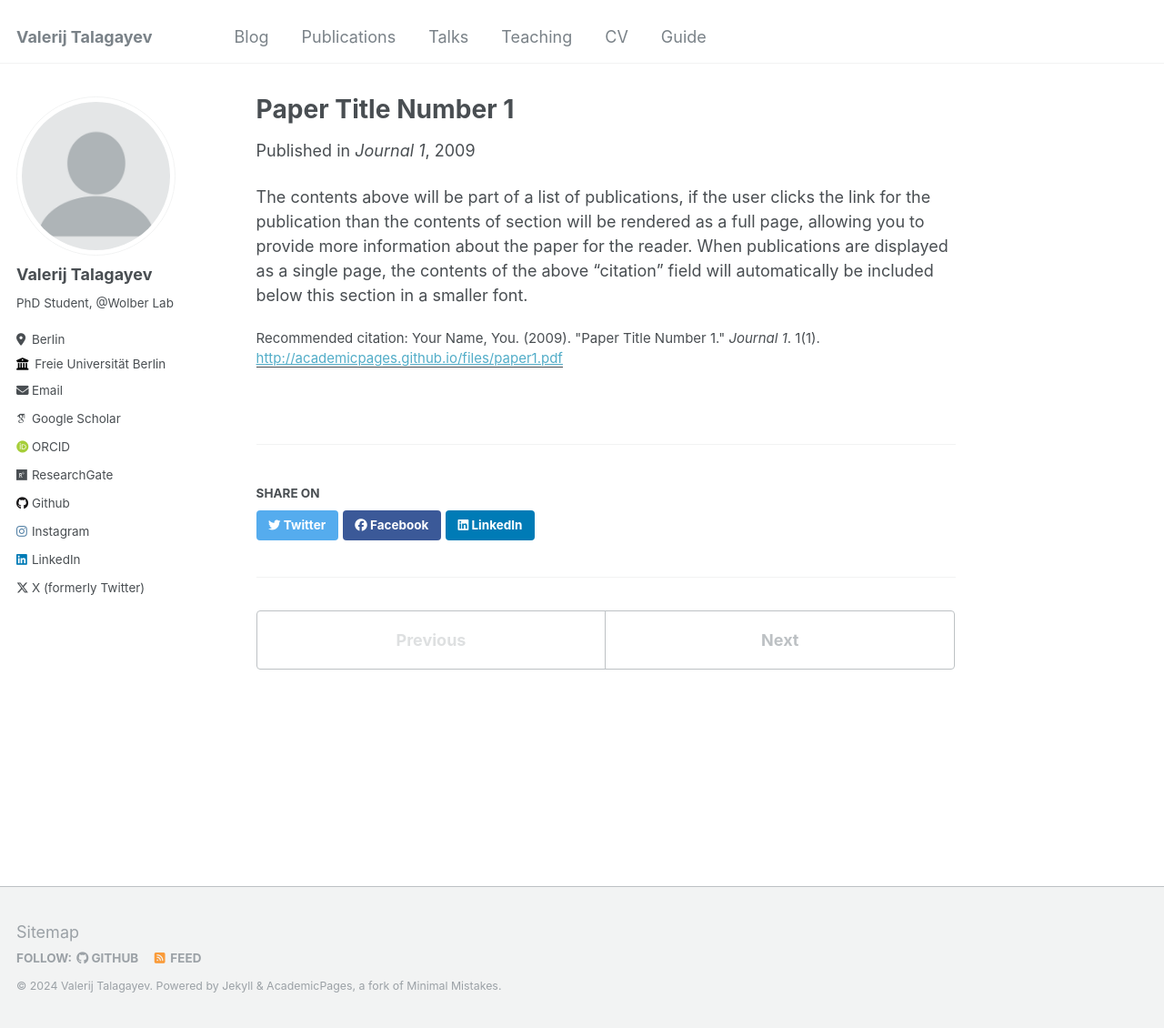
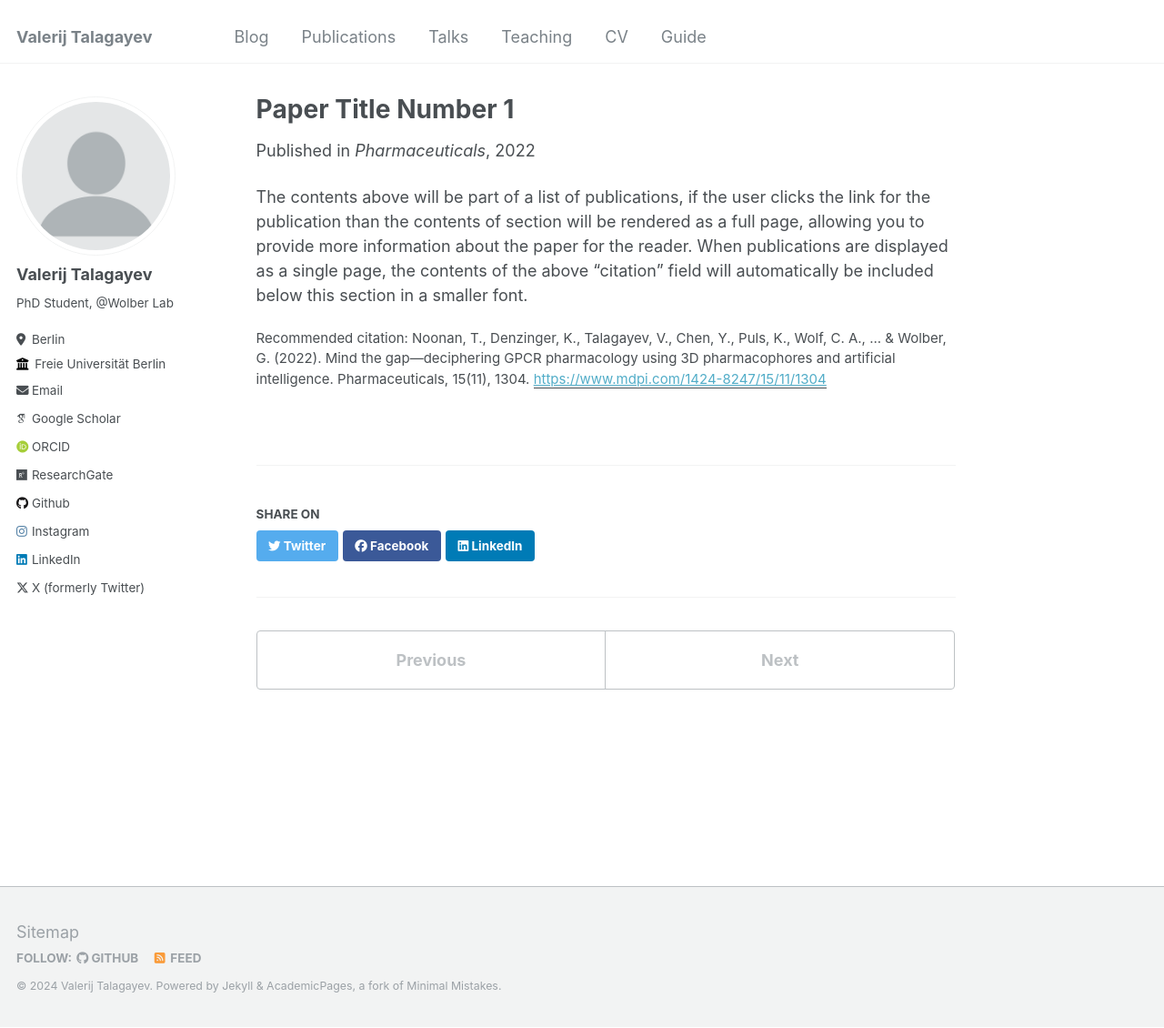
Before and after one commit to talagayev/talagayev11.github.io, a Jekyll site: the page built from _publications/2009-10-01-paper-title-number-1.md, in a window 1280 px wide and 1130 px high. Shown: the whole window at 91% size. Built offline with Jekyll 4.4.1, drawn with Linux system fonts in a browser that asks for light colours; some web fonts are replaced.

Commit message:
Update 2009-10-01-paper-title-number-1.md

```diff
--- a/_publications/2009-10-01-paper-title-number-1.md
+++ b/_publications/2009-10-01-paper-title-number-1.md
@@ -1,12 +1,12 @@
 ---
 title: "Paper Title Number 1"
 collection: publications
-permalink: /publication/2009-10-01-paper-title-number-1
-excerpt: 'This paper is about the number 1. The number 2 is left for future work.'
-date: 2009-10-01
-venue: 'Journal 1'
-paperurl: 'http://academicpages.github.io/files/paper1.pdf'
-citation: 'Your Name, You. (2009). &quot;Paper Title Number 1.&quot; <i>Journal 1</i>. 1(1).'
+permalink: /publication/2024-10-22-mind-the-gap
+excerpt: 'A review about 3D pharmacophore application in different scenarios.'
+date: 2022-10-22
+venue: 'Pharmaceuticals'
+paperurl: 'https://www.mdpi.com/1424-8247/15/11/1304'
+citation: 'Noonan, T., Denzinger, K., Talagayev, V., Chen, Y., Puls, K., Wolf, C. A., ... & Wolber, G. (2022). Mind the gap—deciphering GPCR pharmacology using 3D pharmacophores and artificial intelligence. </i>Pharmaceuticals</i>, 15(11), 1304.'
 ---
 
 The contents above will be part of a list of publications, if the user clicks the link for the publication than the contents of section will be rendered as a full page, allowing you to provide more information about the paper for the reader. When publications are displayed as a single page, the contents of the above "citation" field will automatically be included below this section in a smaller font.
```
